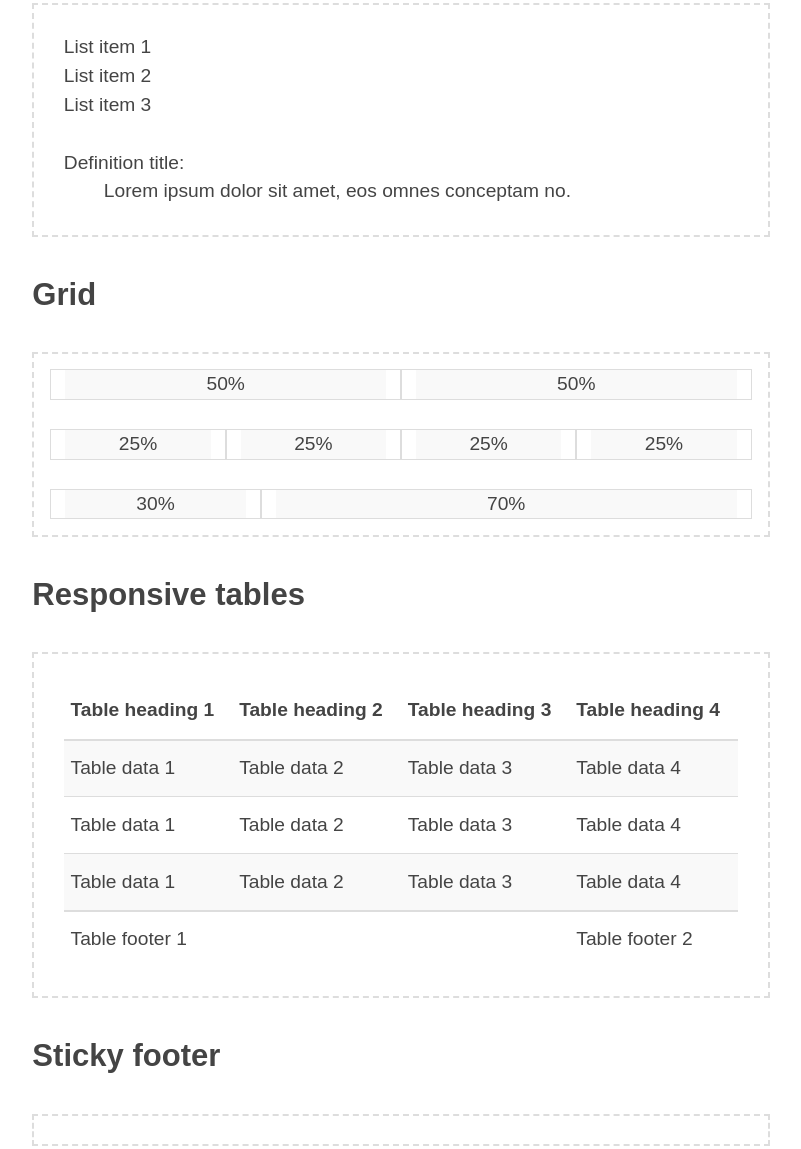
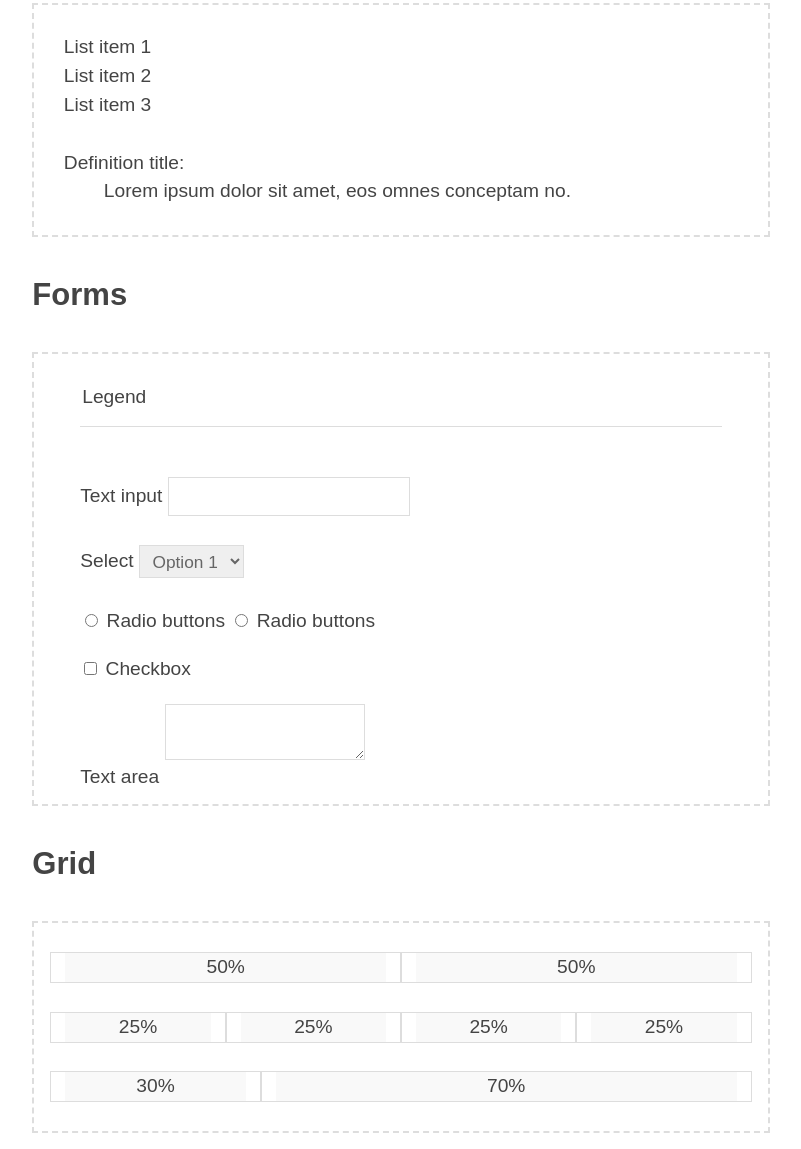
Before and after one commit to stewartknapman/inside, a website: page demo/index.html in a window 1280 px wide. Shown: the part 1616-2765 px from the top of the page, without its empty margins (239-1040 px from the left). Drawn offline with Linux system fonts and the light colour scheme.

Commit message:
fart arseing around with forms

```diff
--- a/demo/index.html
+++ b/demo/index.html
@@ -58,7 +58,6 @@
       </div>
     </section>
 
-<!--
     <section class="site__content site__content--forms">
       <h4>Forms</h4>
       <div class="example">
@@ -81,11 +80,12 @@
             </div>
 
             <div class="form__group">
-              <label for="form--radio">Radio buttons</label>
+              <label><input type="radio" name="form--radio"> Radio buttons</label>
+              <label><input type="radio" name="form--radio"> Radio buttons</label>
             </div>
 
             <div class="form__group">
-              <label for="form--checkbox">Checkboxs</label>
+              <label><input type="checkbox"> Checkbox</label>
             </div>
 
             <div class="form__group">
@@ -96,7 +96,6 @@
         </form>
       </div>
     </section>
--->
 
     <section class="site__content site__content--grid">
       <h4>Grid</h4>
--- a/src/inside.scss
+++ b/src/inside.scss
@@ -2,25 +2,9 @@
 @import 'inside/_placeholders.scss';
 @import 'inside/_mixins.scss';
 @import 'inside/_foundation.scss';
-
-@if $include_type {
-  @import 'inside/_type.scss';
-}
-
-@if $include_forms {
-  @import 'inside/_forms.scss';
-}
-
-@if $include_grid {
-  @import 'inside/_grid.scss';
-}
-
-@if $include_tables {
-  @import 'inside/_tables.scss';
-}
-
-@if $include_sticky_footer {
-  @import 'inside/_sticky_footer.scss';
-}
-
+@import 'inside/_type.scss';
+@import 'inside/_forms.scss';
+@import 'inside/_grid.scss';
+@import 'inside/_tables.scss';
+@import 'inside/_sticky_footer.scss';
 @import 'inside/_utils.scss';
--- a/src/inside/_forms.scss
+++ b/src/inside/_forms.scss
@@ -0,0 +1,37 @@
+/*
+  Forms:
+   Make them not look shitty
+*/
+
+@if $include_forms {
+}
+
+input, textarea, select {
+  @include rhythmic_font_size($font_size_forms);
+
+  padding: 0.25em 0.5em;
+
+  color: rgba($text_colour, .8);
+  border: solid 1px $border_colour;
+  outline: none;
+  transition: .3s;
+
+  &:focus {
+    color: $text_colour;
+    border-color: rgba($highlight_colour, .6);
+    box-shadow: 0 0 6px rgba($highlight_colour, .6);
+  }
+}
+
+fieldset {
+  border: none;
+}
+
+legend {
+  width: 100%;
+  padding-bottom: $gutter_horizontal / 2;
+  margin-bottom: $gutter_horizontal * 1.5;
+  border-bottom: solid 1px $border_colour;
+}
+
+// watch out for things like ranges and other crazy new things
--- a/src/inside/_foundation.scss
+++ b/src/inside/_foundation.scss
@@ -24,7 +24,7 @@
   font-size: 100%;
   line-height: $foundation_line_height;
   font-family: sans-serif;
-  color: $base_colour;
+  color: $text_colour;
 }
 
 html, body {
@@ -72,6 +72,7 @@
   color: inherit;
   transition: .3s;
   p &:hover {
+    color: $highlight_colour;
     text-decoration: underline;
   }
 }
@@ -85,5 +86,5 @@
 hr {
   margin: $gutter_horizontal/2 0;
   border: none;
-  border-bottom: solid 1px $base_colour;
+  border-bottom: solid 1px $border_colour;
 }
--- a/src/inside/_grid.scss
+++ b/src/inside/_grid.scss
@@ -8,12 +8,13 @@
   but its fixed now
 */
 
+@if $include_grid {
   %container {
     margin: 0 auto;
   }
 
   %grid {
-  margin: 0 -($gutter_vertical / 2);
+    margin: 0 ($gutter_vertical / 2) * -1;
     &:after {
       content: "";
       display: table;
@@ -25,3 +26,4 @@
     float: left;
     padding: 0 $gutter_vertical / 2;
   }
+}
--- a/src/inside/_sticky_footer.scss
+++ b/src/inside/_sticky_footer.scss
@@ -2,3 +2,7 @@
  * Table based sticky footer for dynamic footer magic-ness.
  * Add the sticky-footer class to opt in.
  */
+
+@if $include_sticky_footer {
+
+}
--- a/src/inside/_tables.scss
+++ b/src/inside/_tables.scss
@@ -5,6 +5,7 @@
  * Also uses nifty content: attr(title); for th lables on small screens
  */
 
+@if $include_tables {
   %table {
     width: 100%;
     margin-bottom: $gutter_horizontal;
@@ -60,3 +61,4 @@
       }
     }
   }
+}
--- a/src/inside/_type.scss
+++ b/src/inside/_type.scss
@@ -4,9 +4,10 @@
 
   Also using a "close-enough" vertical rhythm
 */
+@if $include_type {
 
   body {
-  color: $base_colour;
+    color: $text_colour;
 
     @media (min-width: $breakpoint_sm){
       font-size: 1.2em;
@@ -14,6 +15,12 @@
     @media (min-width: $breakpoint_lg){
       font-size: 1.4em;
     }
+  }
+
+  ::selection {
+    color: #000;
+    background: rgba($highlight_colour, .6);
+    text-shadow: none;
   }
 
   p,
@@ -47,3 +54,4 @@
   small {
     font-size: $font_size_small;
   }
+}
--- a/src/inside/_variables.scss
+++ b/src/inside/_variables.scss
@@ -34,6 +34,7 @@
 $font_size_h4:                1.618em !default;
 $font_size_h5:                $font_size_base !default;
 $font_size_h6:                $font_size_small !default;
+$font_size_forms:             $font_size_base * 0.9 !default;
 
 /*
   Breakpoints:
@@ -49,6 +50,7 @@
 /*
   Colours:
 */
-$base_colour:                 #444;
+$text_colour:                 #444;
 $border_colour:               #ddd;
 $table_bg_colour:             #f9f9f9;
+$highlight_colour:            #00B8E3;
```
Also changed, not shown: demo/style.css. Lines whose indentation alone changed are shown as unchanged.
